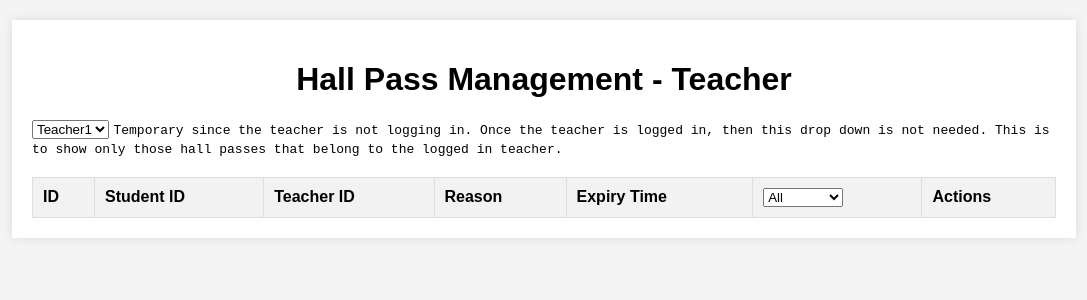
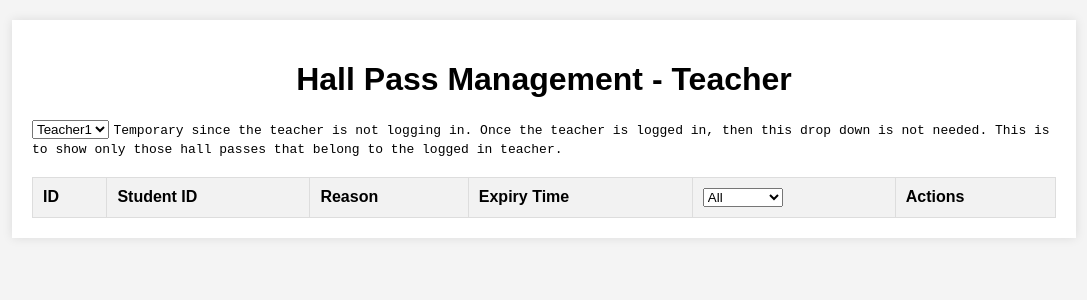
Before and after one commit to Men-In-Brown/Jobify, a Jekyll site: the page teacherhallpass.html, which Jekyll copies as it is, in a window 1280 px wide. Shown: the top 300 px of the page, without its empty margins (96-1183 px from the left). Built offline with Jekyll 4.4.1, drawn with Linux system fonts in a browser that asks for light colours.

Commit message:
Removed Teacher Id from Table

```diff
--- a/teacherhallpass.html
+++ b/teacherhallpass.html
@@ -65,7 +65,7 @@
                 <tr>
                     <th>ID</th>
                     <th>Student ID</th>
-                    <th>Teacher ID</th>
+                    <!--<th>Teacher ID</th>-->
                     <th>Reason</th>
                     <th>Expiry Time</th>
                     <th>
@@ -113,10 +113,10 @@
             tableBody.innerHTML = '';
             hallPasses.forEach(hallPass => {
                 const row = document.createElement('tr');
+                //<td>${hallPass.teacherId}</td>
                 row.innerHTML = `
                     <td>${hallPass.id}</td>
                     <td>${hallPass.studentId}</td>
-                    <td>${hallPass.teacherId}</td>
                     <td>${hallPass.reason}</td>
                     <td>${new Date(hallPass.expiryTime).toLocaleString()}</td>
                     <td>${hallPass.status}</td>
```
